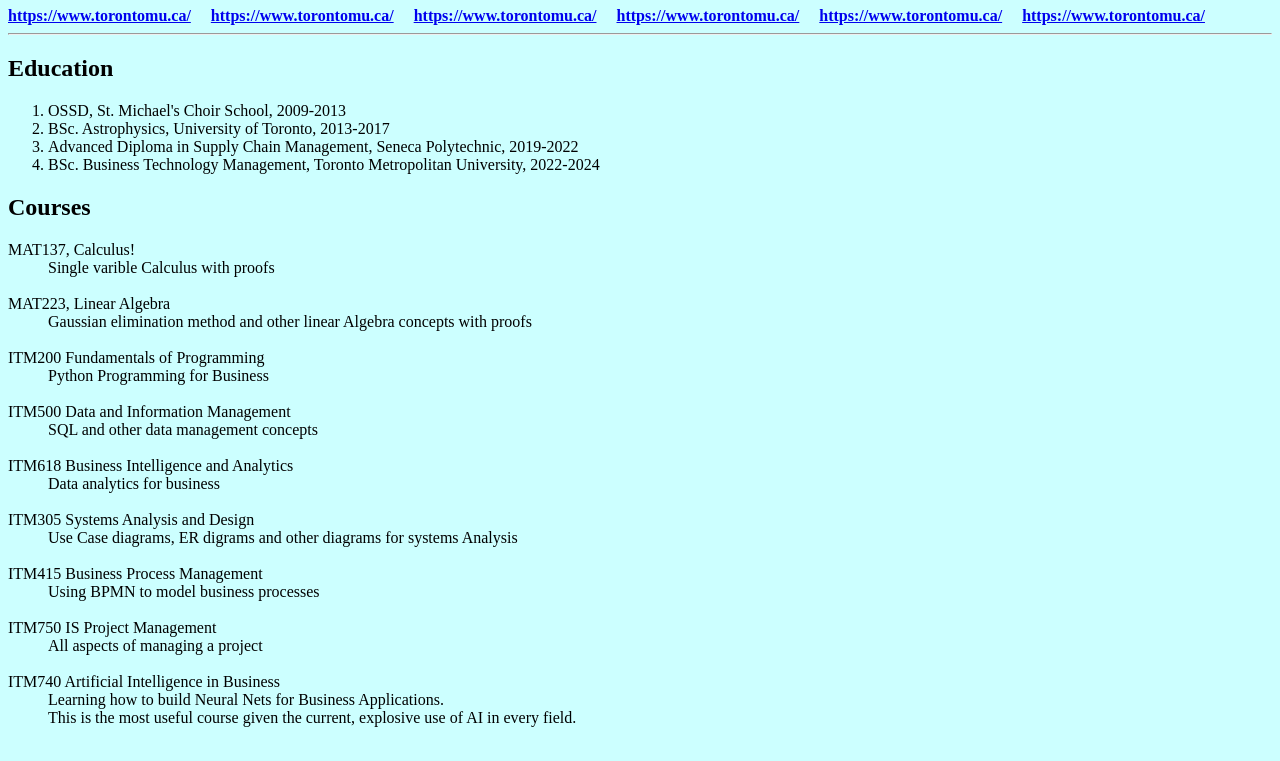
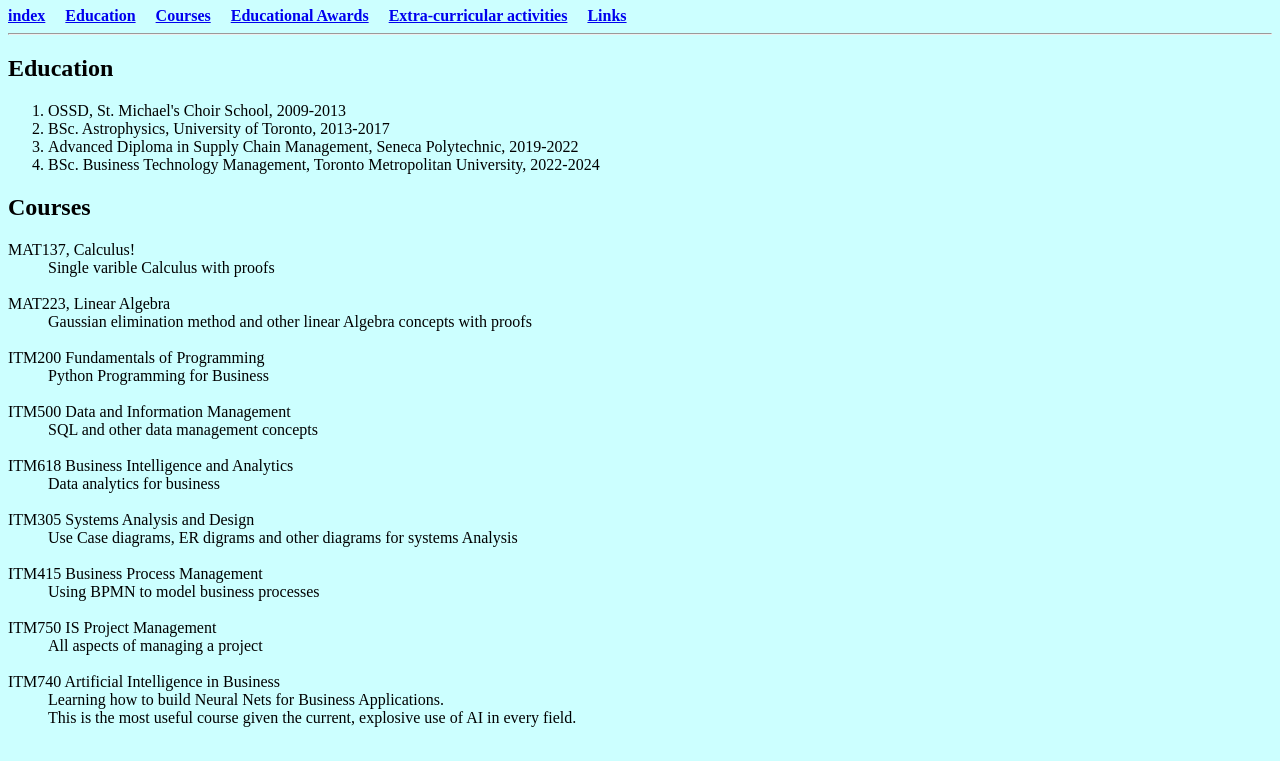
Before and after one commit to Mark-ers/Mark-ers.github.io, a plain HTML site: page Lab_2.html in a window 1280 px wide. Shown: the part 73-834 px from the top of the page. Drawn offline with Linux system fonts and the light colour scheme.

Commit message:
changes 4

```diff
--- a/Lab_2.html
+++ b/Lab_2.html
@@ -12,12 +12,12 @@
 
 <nav>
     <b>
-       <a href="index".html">https://www.torontomu.ca/</a> &nbsp; &nbsp;
-       <a href="Education".html"> https://www.torontomu.ca/</a> &nbsp; &nbsp;
-       <a href="Courses".html">https://www.torontomu.ca/</a>  &nbsp; &nbsp;
-       <a href="Educational Awards".html">https://www.torontomu.ca/</a>  &nbsp; &nbsp;
-       <a href="Extra-curricular activities".html">https://www.torontomu.ca/</a>  &nbsp; &nbsp;
-       <a href="Links".html">https://www.torontomu.ca/</a>
+       <a href="https://www.torontomu.ca/".html">index</a> &nbsp; &nbsp;
+       <a href="https://www.torontomu.ca/".html"> Education</a> &nbsp; &nbsp;
+       <a href="https://www.torontomu.ca/".html">Courses</a>  &nbsp; &nbsp;
+       <a href="https://www.torontomu.ca/".html">Educational Awards</a>  &nbsp; &nbsp;
+       <a href="https://www.torontomu.ca/".html">Extra-curricular activities</a>  &nbsp; &nbsp;
+       <a href="https://www.torontomu.ca/".html">Links</a>
     </b>
 
 </nav>
```
